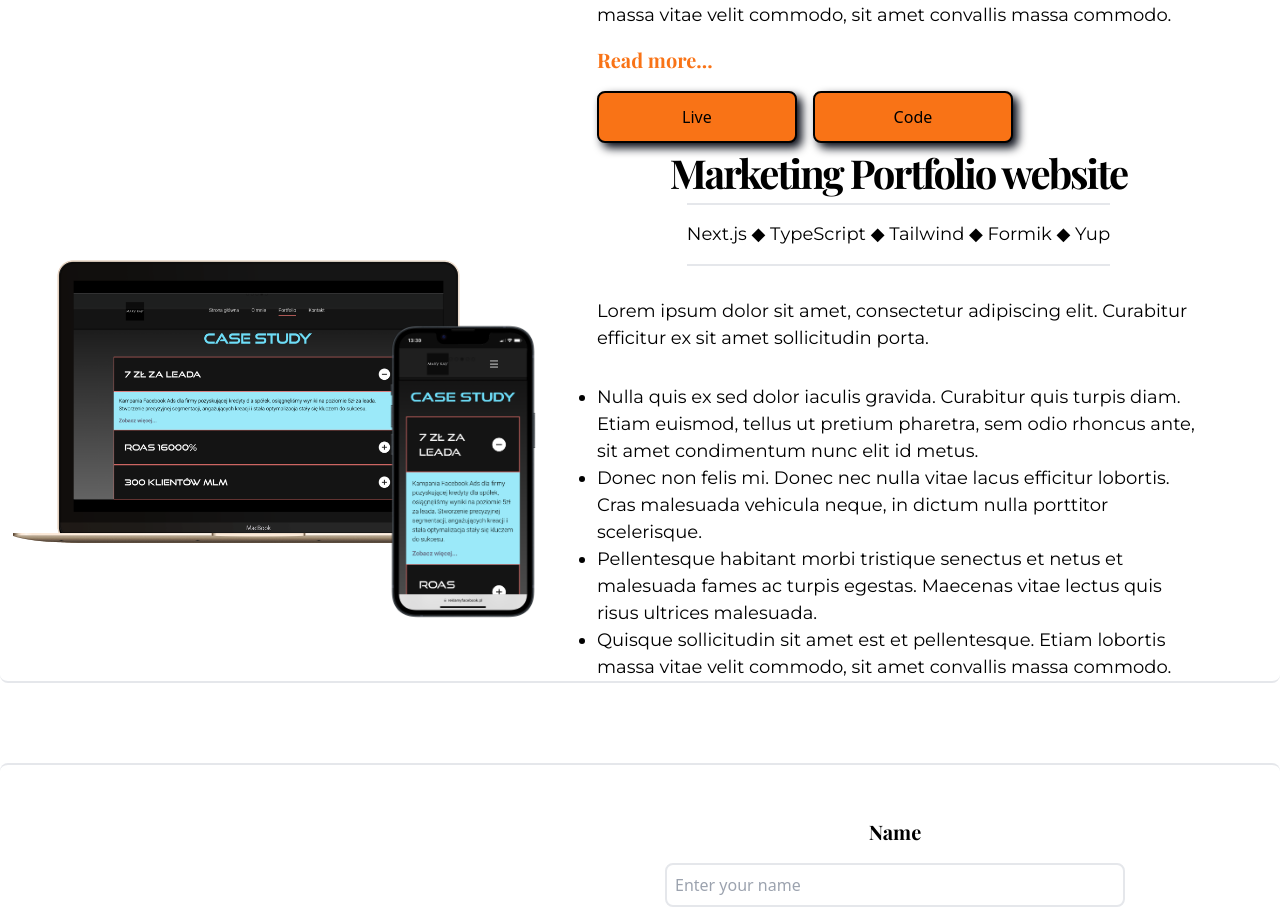
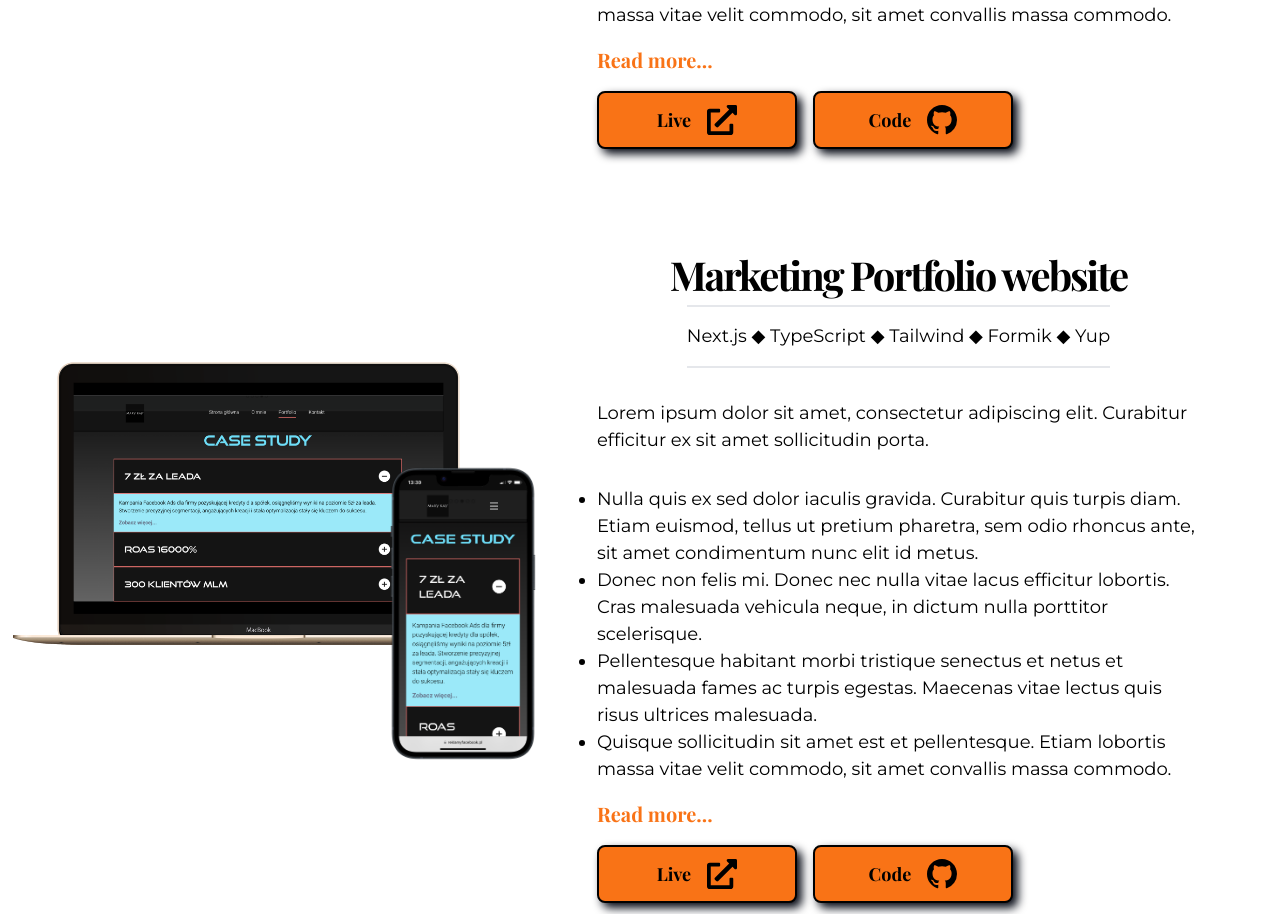
Before and after one commit to MateuszKuruc/developer-portfolio, a Next.js app in the folder developer-portfolio-site/: page / in a window 1280 px wide. Shown: the part 2298-3212 px from the top of the page. Built offline with nearby package versions, Linux system fonts and the light colour scheme; a web font is replaced by a local one.

Commit message:
add and style buttons with external links for project live preview and github code in projects section

```diff
--- a/developer-portfolio-site/src/app/components/Projects.tsx
+++ b/developer-portfolio-site/src/app/components/Projects.tsx
@@ -1,5 +1,7 @@
 import Image from "next/image";
 import React from "react";
+import { FaExternalLinkAlt, FaGithubSquare } from "react-icons/fa";
+import { BsGithub } from "react-icons/bs";
 
 const Projects = () => {
   return (
@@ -55,15 +57,25 @@ const Projects = () => {
               </li>
             </ul>
             <p className="bold-20 text-orange-500 py-4">Read more...</p>
-            <div className="flex gap-4">
-              <button className="btn-about">Live</button>
-              <button className="btn-about">Code</button>
+            <div className="flex flex-col md:flex-row gap-4 items-center">
+              <a target="_blank" href="placeholder">
+                <button className="btn-about">
+                  <p className="bold-18">Live</p>
+                  <FaExternalLinkAlt size={30} />
+                </button>
+              </a>
+              <a target="_blank" href="placeholder">
+                <button className="btn-about">
+                  <p className="bold-18">Code</p>
+                  <BsGithub size={30} />
+                </button>
+              </a>
             </div>
           </div>
         </div>
       </div>
 
-      <div className="flex flex-col md:flex-row justify-around">
+      <div className="flex flex-col md:flex-row justify-around pb-8 md:py-24">
         <div className="max-w-[400px] md:max-w-[600px] relative">
           <Image
             src="/project2_desktop_1.png"
@@ -113,6 +125,21 @@ const Projects = () => {
                 commodo.{" "}
               </li>
             </ul>
+            <p className="bold-20 text-orange-500 py-4">Read more...</p>
+            <div className="flex flex-col md:flex-row gap-4 items-center">
+              <a target="_blank" href="placeholder">
+                <button className="btn-about">
+                  <p className="bold-18">Live</p>
+                  <FaExternalLinkAlt size={30} />
+                </button>
+              </a>
+              <a target="_blank" href="placeholder">
+                <button className="btn-about">
+                  <p className="bold-18">Code</p>
+                  <BsGithub size={30} />
+                </button>
+              </a>
+            </div>
           </div>
         </div>
       </div>
```
